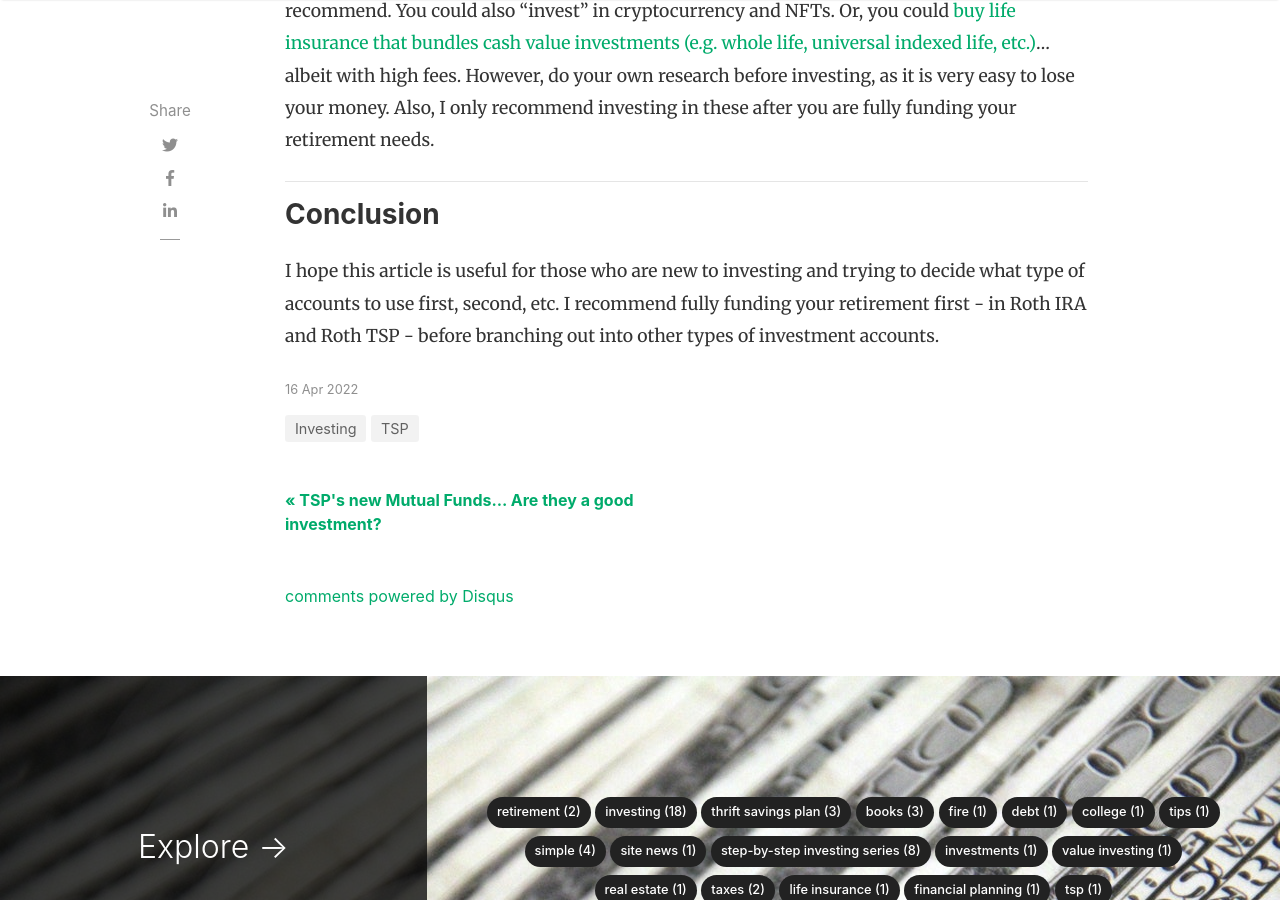
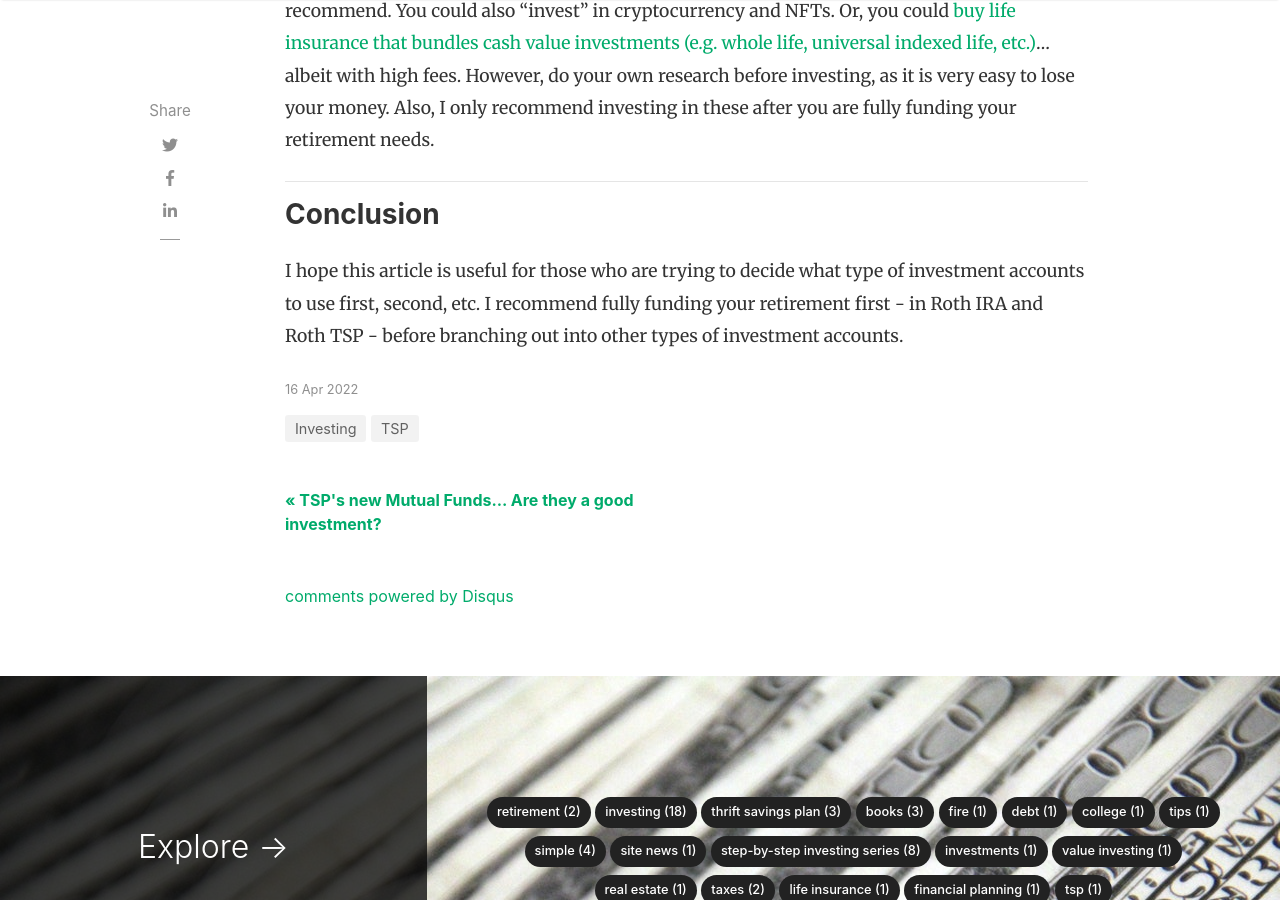
Before and after one commit to militaryinvestor/militaryinvestor.github.io, a Jekyll site: the page built from _posts/2022-04-16-Which-Investment-Accounts-Should-I-Use.md, in a window 1280 px wide and 900 px high, scrolled down 7958 px. Built offline with Jekyll 4.4.1, drawn with Linux system fonts in a browser that asks for light colours; nearby versions of some CDN libraries; comment, search, counter and statistics services are not loaded.

Commit message:
Update 2022-04-16-Which-Investment-Accounts-Should-I-Use.md

```diff
--- a/_posts/2022-04-16-Which-Investment-Accounts-Should-I-Use.md
+++ b/_posts/2022-04-16-Which-Investment-Accounts-Should-I-Use.md
@@ -136,4 +136,4 @@ The options above are not every type of investment that exists, just those that
 
 ### Conclusion
 
-I hope this article is useful for those who are new to investing and trying to decide what type of accounts to use first, second, etc.  I recommend fully funding your retirement first - in Roth IRA and Roth TSP - before branching out into other types of investment accounts.
+I hope this article is useful for those who are trying to decide what type of investment accounts to use first, second, etc.  I recommend fully funding your retirement first - in Roth IRA and Roth TSP - before branching out into other types of investment accounts.
```
